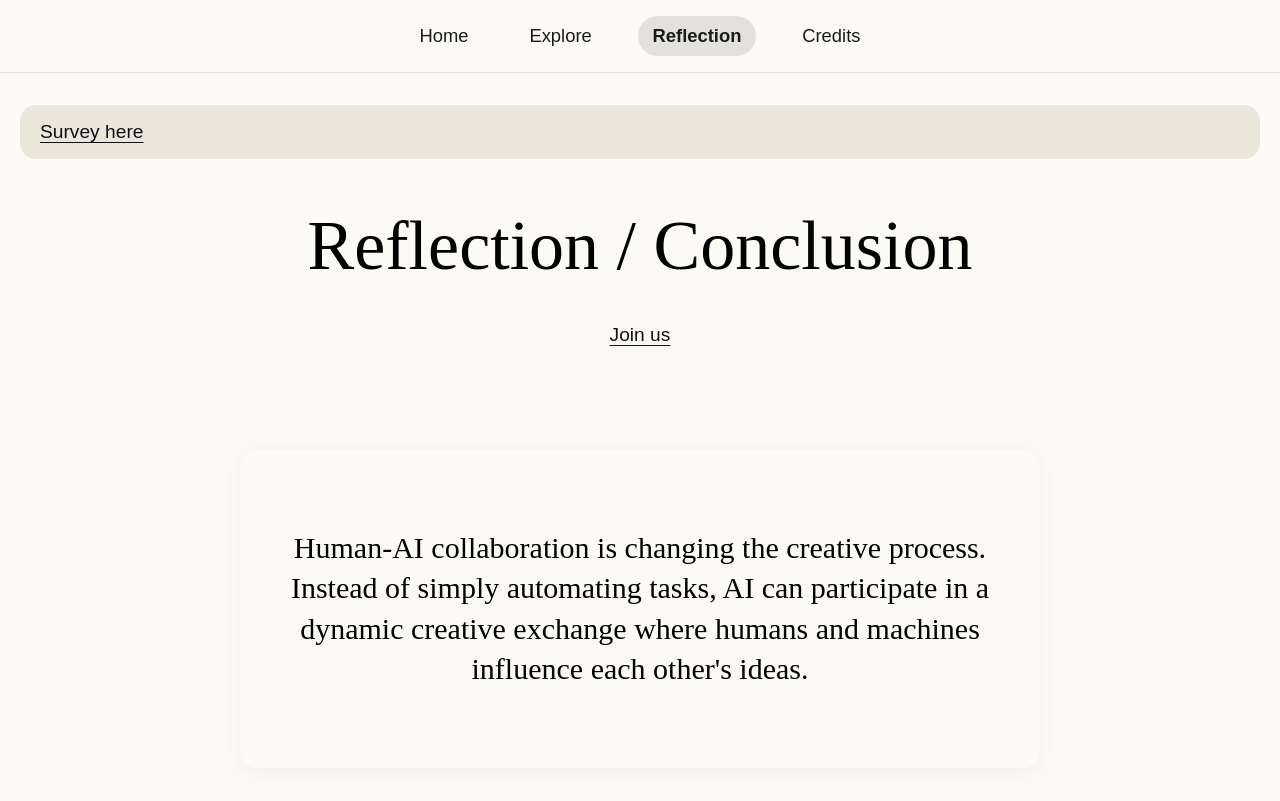
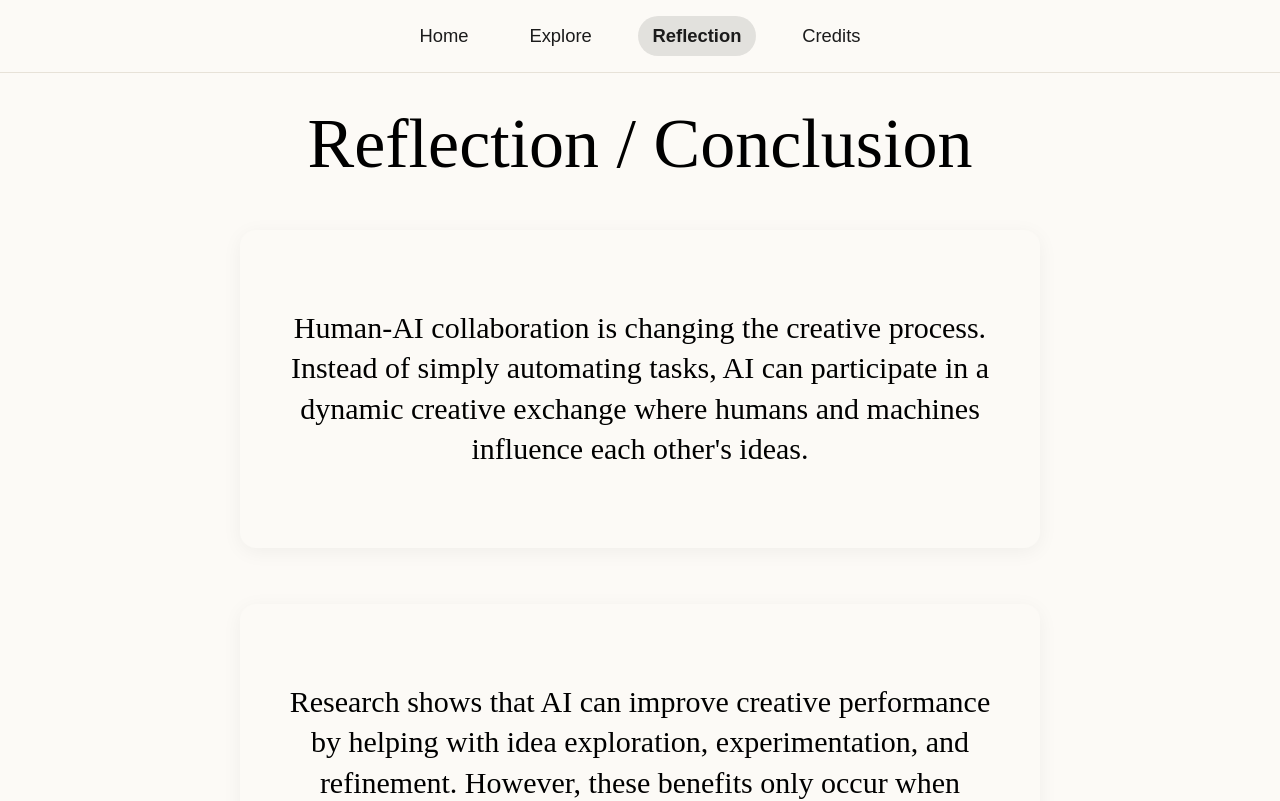
Before and after one commit to rosellerpelonia/ebook, a Vue app: page /reflection in a window 1280 px wide. Shown: the top 801 px of the page. Built offline with nearby package versions, Linux system fonts and the light colour scheme; a web font is replaced by a local one.

Commit message:
remove join us and survey here

```diff
--- a/src/pages/ReflectionPage.vue
+++ b/src/pages/ReflectionPage.vue
@@ -6,15 +6,8 @@ import MainLayout from '@/layouts/MainLayout.vue';
   <MainLayout>
     <section class="about-page">
       <div class="about-page__inner">
-        <div class="hero-utility hero-utility--top">
-          <a href="#" class="hero-utility__link">Survey here</a>
-        </div>
 
         <h1 class="hero-title">Reflection / Conclusion</h1>
-
-        <div class="hero-utility hero-utility--bottom">
-          <a href="#" class="hero-utility__link">Join us</a>
-        </div>
 
         <main class="content-section">
           <div class="reflection-card text-box">
```
